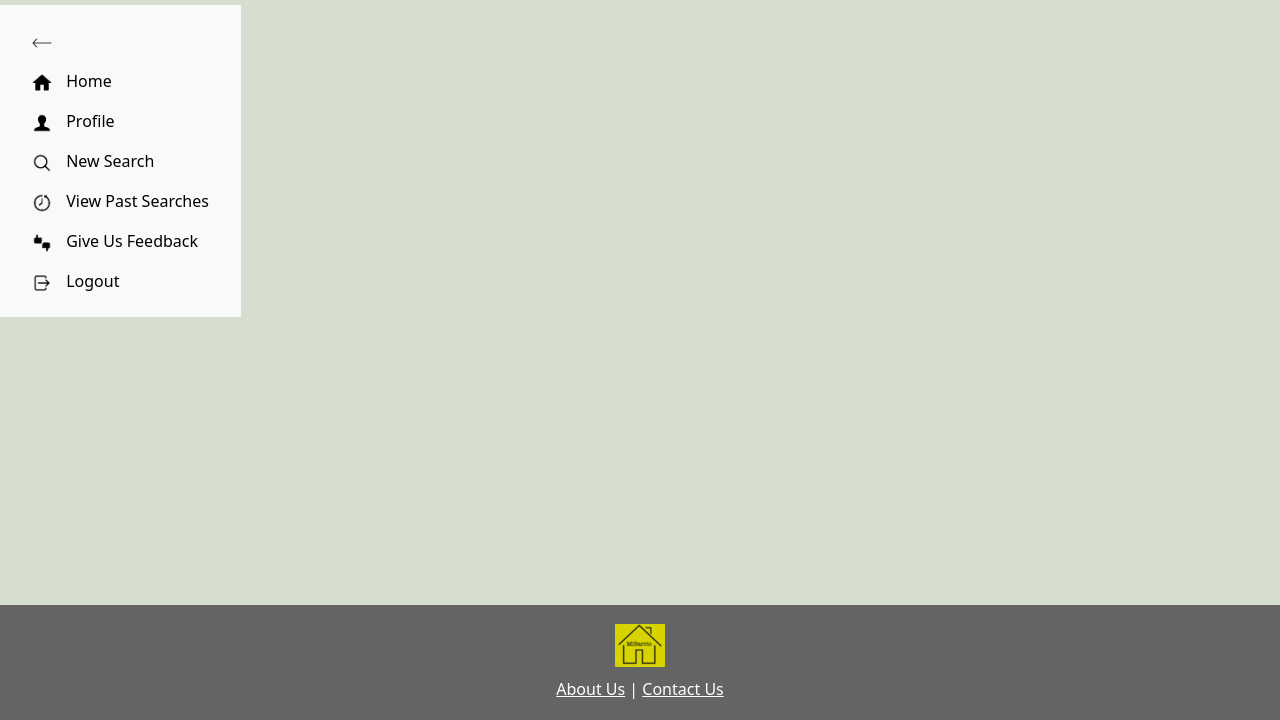
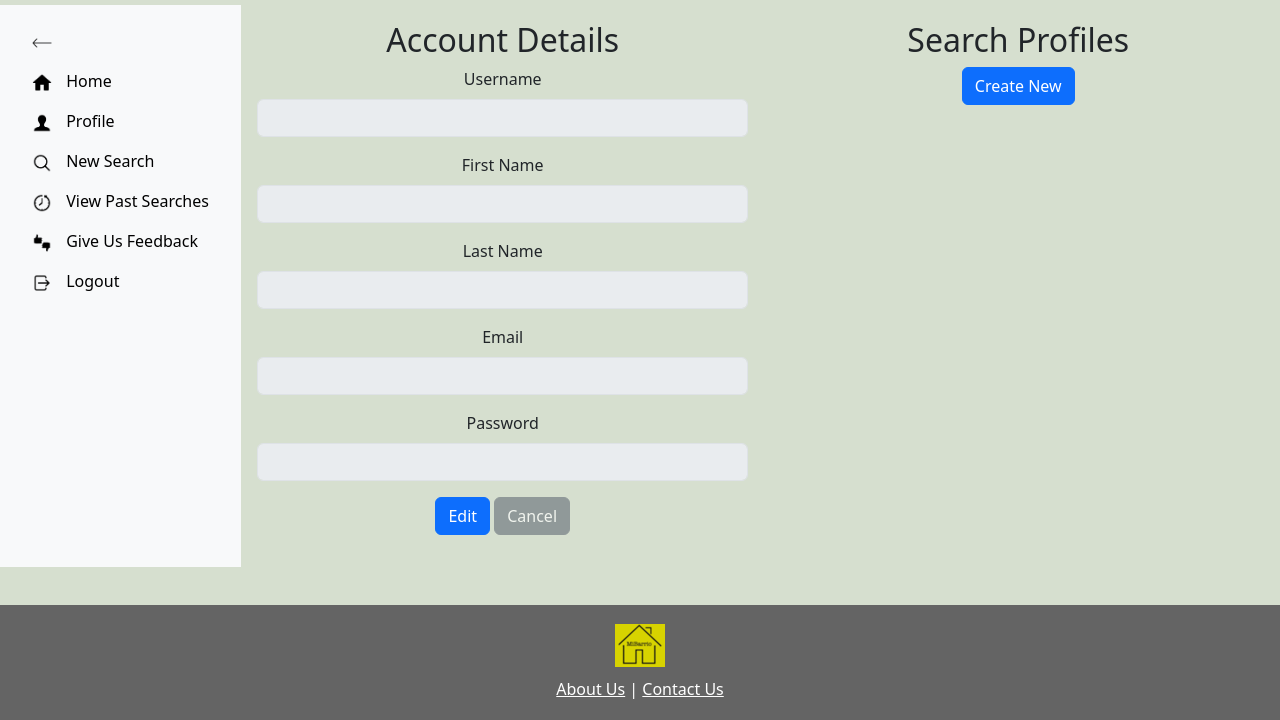
Before and after one commit to maria-palacios-ricaldi/MiBarrio-Web-App, a Django app: page /profile in a window 1280 px wide. Shown: the part 80-800 px from the top of the page. Run offline with Django 4.2, Linux system fonts and the light colour scheme.

Commit message:
Update profile.html

```diff
--- a/App/MiBarrio/MiBarrioApp/templates/profile.html
+++ b/App/MiBarrio/MiBarrioApp/templates/profile.html
@@ -60,16 +60,63 @@
   <!-- PROFILE SECTION -->
 
   <div class="container-fluid p-3">
-    <div>
+    <div class="row">
+
+      <!-- Account Details Section -->
+      <div class="col-md-6">
+        <h2>Account Details</h2>
+        <form id="accountDetailsForm">
+            <div class="mb-3">
+                <label for="username" class="form-label">Username</label>
+                <input type="text" class="form-control" id="username" disabled>
+            </div>
+            <div class="mb-3">
+                <label for="firstname" class="form-label">First Name</label>
+                <input type="text" class="form-control" id="firstname" disabled>
+            </div>
+            <div class="mb-3">
+                <label for="lastname" class="form-label">Last Name</label>
+                <input type="text" class="form-control" id="lastname" disabled>
+            </div>
+            <div class="mb-3">
+                <label for="email" class="form-label">Email</label>
+                <input type="email" class="form-control" id="email" disabled>
+            </div>
+            <div class="mb-3">
+                <label for="password" class="form-label">Password</label>
+                <input type="password" class="form-control" id="password" disabled>
+            </div>
+            <div class="mb-3" id="repasswordDiv" style="display: none;">
+                <label for="repassword" class="form-label">Re-enter Password</label>
+                <input type="password" class="form-control" id="repassword" disabled>
+            </div>
+            <div class="mb-3">
+                <button type="button" class="btn btn-primary" id="editSaveBtn">Edit</button>
+                <button type="button" class="btn btn-secondary disabled" id="cancelBtn">Cancel</button>
+            </div>
+        </form>
+    </div>
+
+    <!-- Search Profiles Section -->
+    <div class="col-md-6">
+      <h2>Search Profiles</h2>
+
+      <!-- List of search profiles (you'll populate this from the database later) -->
+      <div id="searchProfilesList">
+        <!-- Sample profile (you can repeat this structure for all profiles) -->
+        <!-- <div class="search-profile">
+            <p>Profile Name - Age Group</p>
+        </div> -->
+    </div>
+
+    <!-- Create New Button triggering the Modal -->
+    <button type="button" class="btn btn-primary mb-3" data-bs-toggle="modal" data-bs-target="#createProfileModal">Create New</button>
+
 
 
     </div>
 
-
-
-
-
-
+    </div>
 
   </div>
 
```
